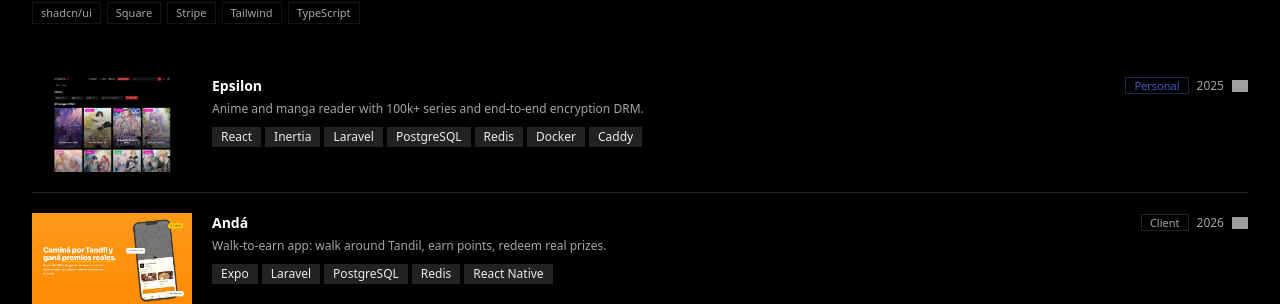
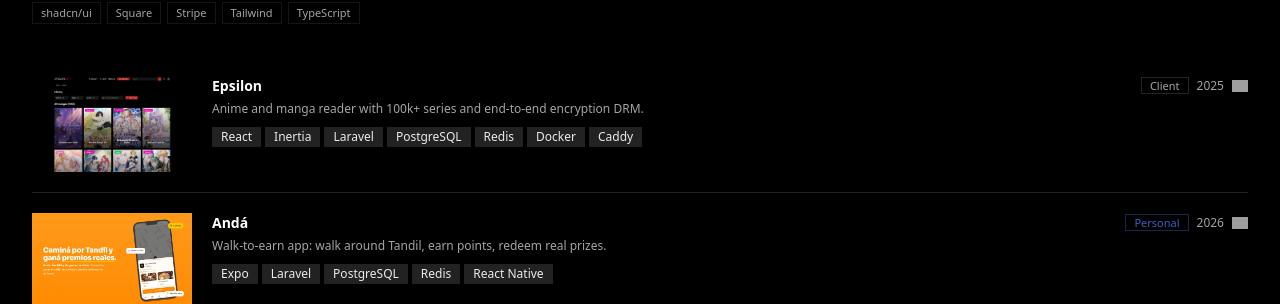
Before and after one commit to santikzz/santikzz.github.io, a Next.js app: page /projects in a window 1280 px wide. Shown: the part 249-553 px from the top of the page. Built offline with nearby package versions, Linux system fonts and the light colour scheme; grey boxes are pictures that could not be loaded; a web font is replaced by a local one.

Commit message:
fix projects types

```diff
--- a/src/data/projects.ts
+++ b/src/data/projects.ts
@@ -26,7 +26,7 @@ export const projects: Project[] = [
     {
         slug: "epsilon",
         title: "Epsilon",
-        type: "personal",
+        type: "client",
         year: "2025",
         country: "fr",
         summary: "Anime and manga reader with 100k+ series and end-to-end encryption DRM.",
@@ -44,7 +44,7 @@ export const projects: Project[] = [
     {
         slug: "anda",
         title: "Andá",
-        type: "client",
+        type: "personal",
         year: "2026",
         country: "ar",
         summary: "Walk-to-earn app: walk around Tandil, earn points, redeem real prizes.",
```
